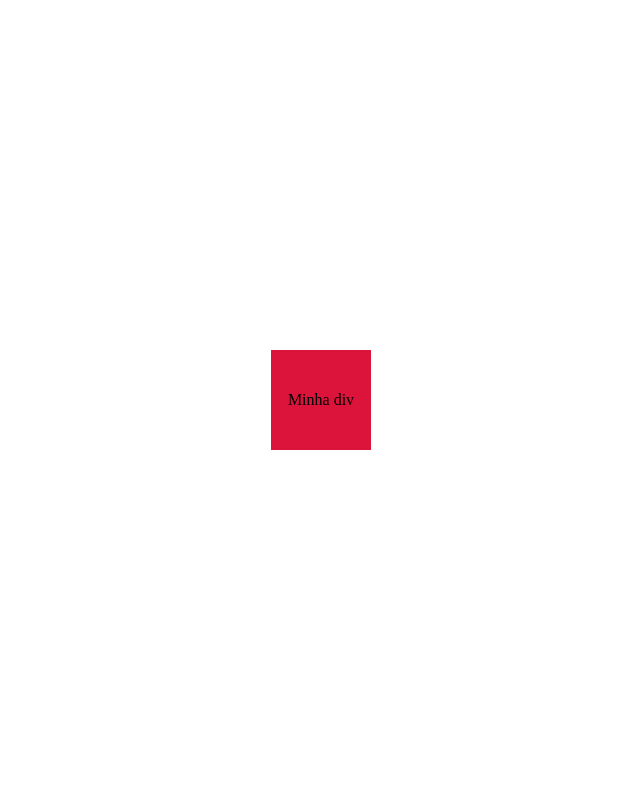
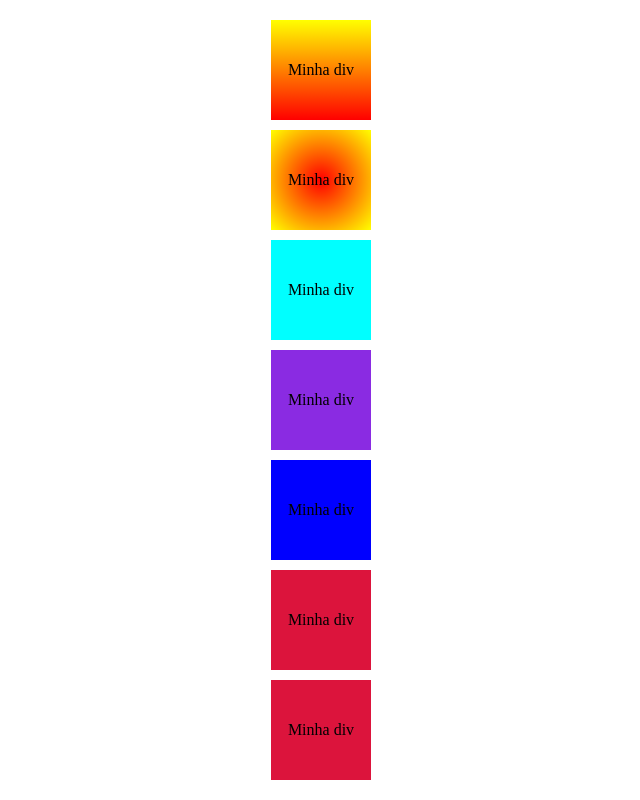
Before and after one commit to rudneisantiago/transicoes, a plain HTML site: page index.html in a window 1280 px wide. Shown: the whole page, without its empty margins (319-959 px from the left). Drawn offline with Linux system fonts and the light colour scheme.

Commit message:
Transições

```diff
--- a/index.html
+++ b/index.html
@@ -7,6 +7,12 @@
     <link rel="stylesheet" href="style.css" />
   </head>
   <body>
-    <div class="transform">Minha div</div>
+    <div id="div1">Minha div</div>
+    <div id="div2">Minha div</div>
+    <div id="div3">Minha div</div>
+    <div id="div4">Minha div</div>
+    <div id="div5">Minha div</div>
+    <div id="div6">Minha div</div>
+    <div id="div10" class="transform">Minha div</div>
   </body>
 </html>
--- a/style.css
+++ b/style.css
@@ -4,10 +4,12 @@
 }
 
 body {
-  height: 100vh;
+  min-height: 100vh;
   display: flex;
   justify-content: center;
+  flex-direction: column;
   align-items: center;
+  gap: 10px;
 }
 
 div {
@@ -19,7 +21,67 @@ div {
   align-items: center;
 }
 
-div:hover {
+#div1 {
+  height: 100px;
+  width: 100px;
+  background-image: linear-gradient(to top, red, yellow);
+}
+
+#div2 {
+  height: 100px;
+  width: 100px;
+  background-image: radial-gradient(red, yellow);
+}
+#div3 {
+  height: 100px;
+  width: 100px;
+  background-color: aqua;
+}
+
+#div3:hover {
+  transform: translate(20px, 20px);
+  /* transform: translatex(20px) translatey(20px); */
+}
+
+#div4 {
+  height: 100px;
+  width: 100px;
+  background-color: blueviolet;
+}
+
+#div4:hover {
+  /* transform: rotate(60deg); */
+  /* transform: rotatex(60deg); */
+  /* transform: rotatey(180deg); */
+  transform: rotatez(-60deg);
+}
+
+#div5 {
+  height: 100px;
+  width: 100px;
+  background-color: greenyellow;
+}
+
+#div5:hover {
+  /* transform: scale(2, 1); */
+  /* transform: scaleX(2); */
+  /* transform: scaley(2); */
+  transform: scalex(2) scaley(2);
+}
+
+#div5 {
+  height: 100px;
+  width: 100px;
+  background-color: blue;
+}
+
+#div5:hover {
+  /* transform: skew(20deg, 5deg); */
+  transform: skewx(20deg);
+  /* transform: skewy(20deg); */
+}
+
+#div10:hover {
   background-color: aquamarine;
-  transform: rotatex(80deg);
+  transform: scale(2, 1.5) rotate(60deg) skew(30deg, 20deg);
 }
--- /dev/null
+++ b/transition.css
@@ -0,0 +1,80 @@
+* {
+  margin: 0;
+}
+
+body {
+  display: flex;
+  justify-content: center;
+  align-items: center;
+  flex-wrap: wrap;
+  gap: 30px;
+}
+
+#div1 {
+  height: 100px;
+  width: 100px;
+  background-color: aqua;
+  transition: all 2s;
+}
+
+#div1:hover {
+  height: 200px;
+  width: 150px;
+  background-color: yellow;
+  padding: 15px;
+}
+
+input {
+  width: 0px;
+  transition: width 2s;
+}
+
+input:focus {
+  width: 200px;
+}
+
+h1 {
+  animation-duration: 3s;
+  animation-name: aparecer;
+  animation-iteration-count: 2;
+}
+
+#div2 {
+  width: 100px;
+  height: 100px;
+  background-color: green;
+  /* animation-name: um_efeito;
+  animation-iteration-count: infinite;
+  animation-duration: 2s;
+  animation-delay: 2s; */
+  animation: um_efeito 2s linear 3s infinite alternate;
+}
+
+@keyframes aparecer {
+  0% {
+    opacity: 0;
+  }
+  100% {
+    opacity: 1;
+  }
+}
+
+@keyframes um_efeito {
+  0% {
+    width: 100px;
+  }
+  25% {
+    width: 300px;
+  }
+  50% {
+    width: 200px;
+    background-color: red;
+  }
+  75% {
+    width: 300px;
+  }
+  100% {
+    width: 100px;
+    background-color: green;
+  }
+}
```
Also changed, not shown: transition.html (added, +15 -0 lines).
